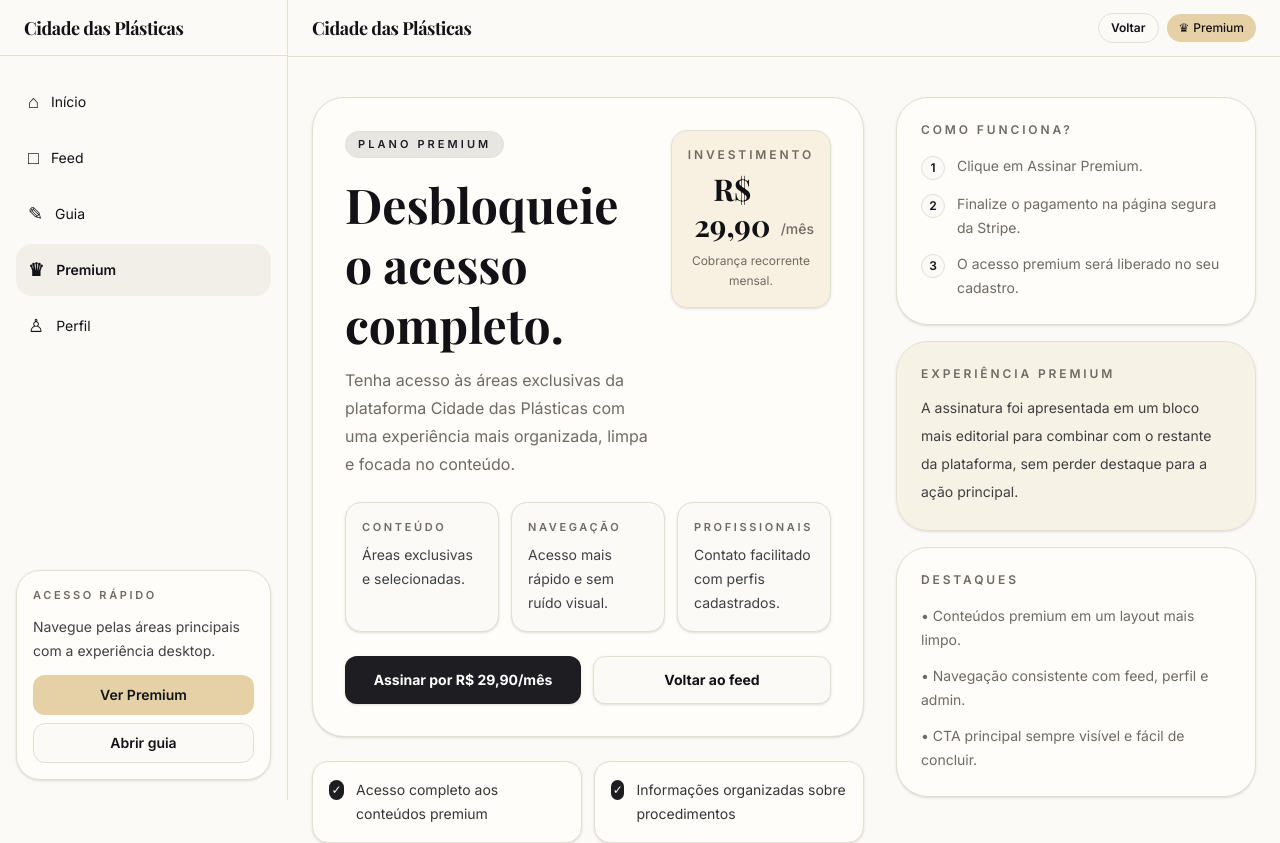
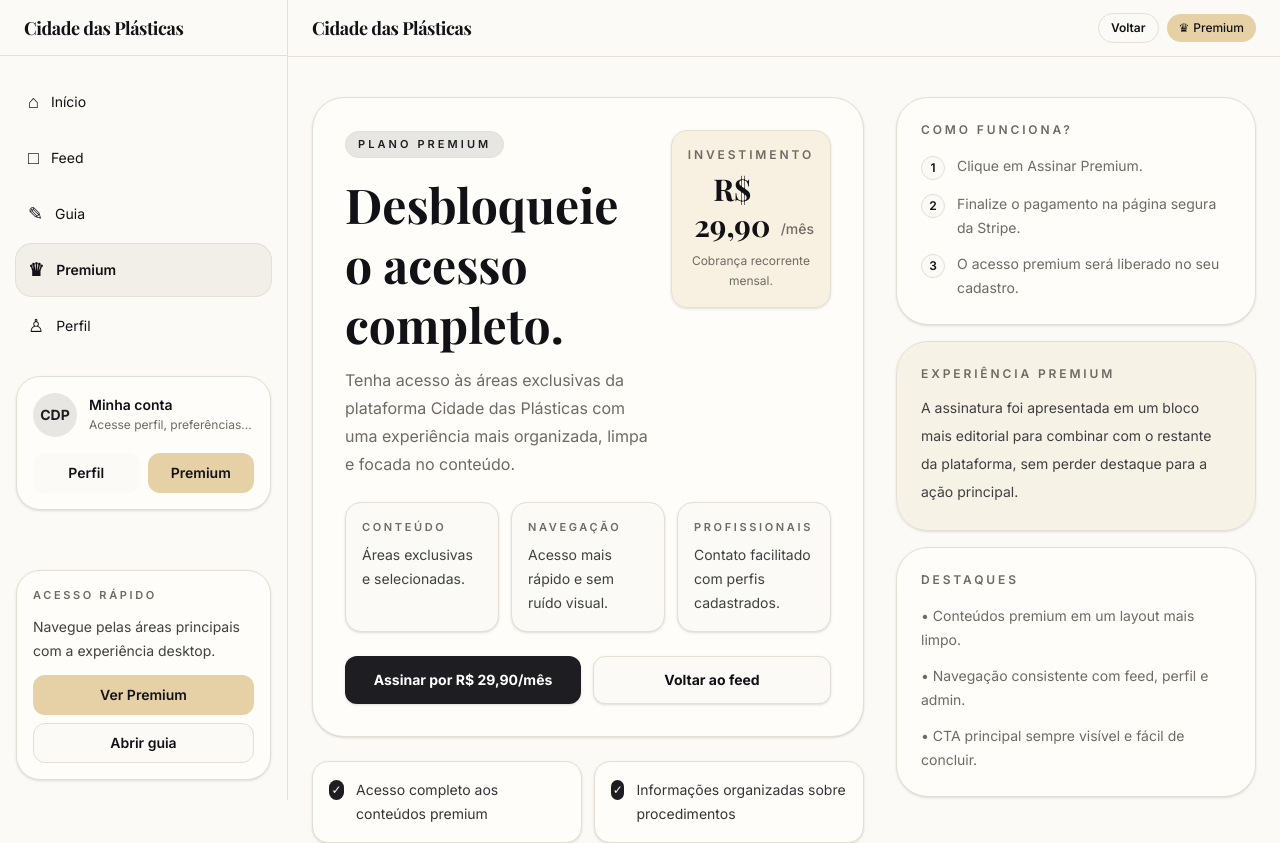
Before and after one commit to LeandroSatsuki/Uba-Cidade-Das-Plasticas, a Next.js app: page /premium in a window 1280 px wide. Shown: the top 843 px of the page. Built offline with nearby package versions, Linux system fonts and the light colour scheme.

Commit message:
feat: polish desktop sidebar navigation

```diff
--- a/src/components/bottom-nav.tsx
+++ b/src/components/bottom-nav.tsx
@@ -72,7 +72,7 @@
                 : "relative flex flex-col items-center justify-center gap-1 transition",
               active
                 ? desktop
-                  ? "bg-muted font-semibold text-foreground"
+                  ? "bg-muted font-semibold text-foreground ring-1 ring-border"
                   : "font-semibold text-foreground"
                 : desktop
                   ? "text-muted-foreground hover:bg-muted hover:text-foreground"
@@ -121,6 +121,35 @@
             <NavItems pathname={pathname} desktop />
           </nav>
 
+          <div className="rounded-[1.5rem] border border-border bg-card p-4 shadow-sm">
+            <div className="flex items-center gap-3">
+              <div className="flex h-11 w-11 items-center justify-center rounded-full bg-primary/10 text-sm font-bold text-primary">
+                CDP
+              </div>
+              <div className="min-w-0 flex-1">
+                <p className="text-sm font-semibold leading-5">Minha conta</p>
+                <p className="truncate text-xs leading-5 text-muted-foreground">
+                  Acesse perfil, preferências e assinatura.
+                </p>
+              </div>
+            </div>
+
+            <div className="mt-4 grid grid-cols-2 gap-2">
+              <Link
+                href="/perfil"
+                className="inline-flex h-10 items-center justify-center rounded-xl bg-background px-4 text-sm font-semibold transition hover:bg-muted"
+              >
+                Perfil
+              </Link>
+              <Link
+                href="/premium"
+                className="inline-flex h-10 items-center justify-center rounded-xl bg-accent px-4 text-sm font-semibold text-accent-foreground transition hover:opacity-90"
+              >
+                Premium
+              </Link>
+            </div>
+          </div>
+
           <div className="mt-auto space-y-3 rounded-[1.5rem] border border-border bg-card p-4 shadow-sm">
             <p className="text-[11px] font-semibold uppercase tracking-[0.24em] text-muted-foreground">
               Acesso rápido
```
